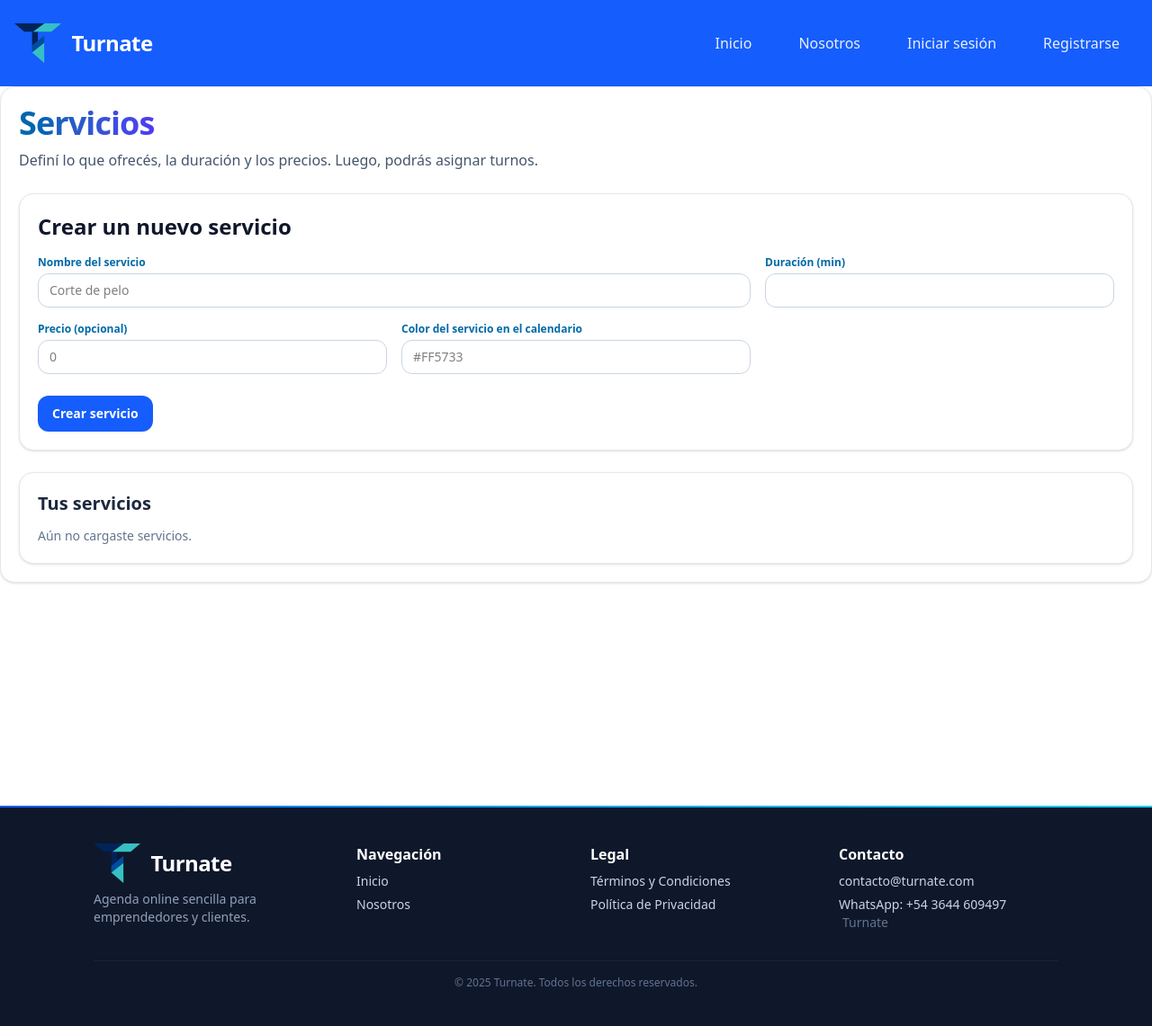
After one commit to Santbo/turnera_django, a Django app: template turnos/templates/servicios.html in a window 1280 px wide. The commit adds this page. Shown: the whole page at 90% size. Run offline with Django 5.2, Linux system fonts and the light colour scheme; the template is opened without the code that fills it, so the values that code supplies are empty; some libraries are stand-ins or nearby versions.

Commit message:
CRUD de servicios, falta color picker y confirmacion de eliminación

```diff
--- a/turnos/templates/horarios.html
+++ b/turnos/templates/horarios.html
@@ -76,7 +76,7 @@
 
           {% comment %} título del día {% endcomment %}
           <div class="flex items-center justify-between mb-2">
-            <div class="font-medium text-slate-900">
+            <div class="text-xl text-slate-900 font-semibold">
               {{ dia_nombre }}
             </div>
           </div>
--- /dev/null
+++ b/turnos/templates/servicios.html
@@ -0,0 +1,175 @@
+{% extends "_base.html" %}
+
+{% block titulo %}Servicios{% endblock titulo %}
+
+{% block contenido %}
+  <div class="rounded-2xl border border-slate-200 bg-white p-5 shadow-sm space-y-6">
+
+    {% comment %} Titulo {% endcomment %}
+      <div class="">
+        <h1 class="text-4xl font-bold inline-block tracking-tight bg-gradient-to-r from-sky-700 to-indigo-600 bg-clip-text text-transparent">
+          Servicios
+        </h1>
+
+        <p class="mt-2 text-sm md:text-base text-slate-600 leading-relaxed">
+          Definí lo que ofrecés, la duración y los precios. Luego, podrás asignar turnos.
+        </p>
+      </div>
+
+    {% comment %} Formulario de creacion edicion {% endcomment %}
+    <div class="rounded-2xl border border-slate-200 bg-white p-5 shadow-sm">
+      <h2 class="text-2xl font-semibold text-slate-900 mb-4">
+        {% if editando %}
+          Editar servicio:
+          <span class="font-normal text-blue-900">{{ servicio_editando.nombre }}</span>
+        {% else %}
+          Crear un nuevo servicio
+        {% endif %}
+      </h2>
+
+      <form method="POST" class="grid grid-cols-1 md:grid-cols-3 gap-4">
+        {% csrf_token %}
+
+        <!-- Nombre -->
+        <div class="md:col-span-2">
+          <label class="block text-xs font-semibold text-sky-700">
+            Nombre del servicio
+          </label>
+          <input
+            type="text"
+            name="nombre"
+            value="{{ form.nombre.value|default_if_none:'' }}"
+            placeholder="Corte de pelo"
+            class="w-full mt-1 rounded-xl border border-slate-300 px-3 py-2 text-sm bg-white focus:ring-2 focus:ring-blue-500"
+            required
+          />
+        </div>
+
+        {% comment %} Duración {% endcomment %}
+        <div>
+          <label class="block text-xs font-semibold text-sky-700">
+            Duración (min)
+          </label>
+          <input
+            type="number"
+            min="5"
+            step="5"
+            name="duracion"
+            value="{{ form.duracion.value|default_if_none:'30' }}"
+            class="w-full mt-1 rounded-xl border border-slate-300 px-3 py-2 text-sm bg-white focus:ring-2 focus:ring-blue-500"
+            required
+          />
+        </div>
+
+        {% comment %} Precio #TODO: Hacer esto igual que como está en registro el opcional {% endcomment %}
+        <div>
+          <label class="block text-xs font-semibold text-sky-700">
+            Precio (opcional)
+          </label>
+          <input
+            type="decimal"
+            step="50"
+            min="0"
+            name="precio"
+            value="{{ form.precio.value|default_if_none:'30' }}"
+            placeholder="0"
+            class="w-full mt-1 rounded-xl border border-slate-300 px-3 py-2 text-sm bg-white focus:ring-2 focus:ring-blue-500"
+          />
+        </div>
+
+        <!-- Color -->
+        <div>
+          <label class="block text-xs font-semibold text-sky-700">
+            {% comment %} #TODO: Ponerle un tooltip sobre para qué es el color este {% endcomment %}
+            Color del servicio en el calendario
+          </label>
+          <input
+            type="text"
+            name="color"
+            value="{{ form.color.value|default_if_none:'' }}"
+            placeholder="#FF5733"
+            class="w-full mt-1 rounded-xl border border-slate-300 px-3 py-2 text-sm bg-white focus:ring-2 focus:ring-blue-500"
+          />
+        </div>
+
+        <!-- Botones -->
+        <div class="md:col-span-2 flex items-end gap-3 mt-2">
+          <button
+            type="submit"
+            class="rounded-xl bg-blue-600 px-4 py-2.5 text-sm font-semibold text-white hover:bg-blue-700"
+          >
+            {% if editando %} Guardar cambios {% else %} Crear servicio {% endif %}
+          </button>
+
+          {% if editando %}
+            <a
+              href="{% url 'turnos:listado_servicios' %}"
+              class="rounded-xl border border-slate-300 bg-white px-4 py-2.5 text-sm font-semibold hover:bg-slate-50"
+            >
+              Cancelar edición
+            </a>
+          {% endif %}
+
+          {% if mensaje %}
+            <span
+              class="text-sm rounded-lg px-3 py-2
+                {% if mensaje_tipo == 'err' %}
+                  bg-red-50 text-red-700 ring-1 ring-red-200
+                {% else %}
+                  bg-emerald-50 text-emerald-700 ring-1 ring-emerald-200
+                {% endif %}"
+            >
+              {{ mensaje }}
+            </span>
+          {% endif %}
+        </div>
+      </form>
+    </div>
+
+    <!-- Lista de servicios -->
+    <div class="rounded-2xl border border-slate-200 bg-white p-5 shadow-sm">
+      <h2 class="text-xl font-semibold mb-3 text-slate-800">Tus servicios</h2>
+
+      {% if servicios|length == 0 %}
+        <div class="text-sm text-slate-500">Aún no cargaste servicios.</div>
+      {% else %}
+        <ul class="divide-y divide-slate-100">
+          {% for s in servicios %}
+          <li class="py-3 flex items-center justify-between gap-3">
+            <div>
+              <p class="font-medium text-slate-900">{{ s.nombre }}</p>
+              <p class="text-xs text-slate-500">
+                {{ s.duracion }} min
+                {% if s.precio %}
+                  · AR$ {{ s.precio }}
+                {% endif %}
+              </p>
+            </div>
+
+            <div class="flex items-center gap-2">
+              <a
+                href="{% url 'turnos:edicion_servicio' s.id %}"
+                class="rounded-xl border border-slate-300 bg-white px-3 py-2 text-sm font-semibold hover:bg-slate-50"
+              >
+                Editar
+              </a>
+
+              <form action="{% url 'turnos:eliminar_servicio' s.id %}" method="POST">
+                {% csrf_token %}
+                <button
+                  type="submit"
+                  class="rounded-xl bg-rose-600 px-3 py-2 text-sm font-semibold text-white hover:bg-rose-700"
+                >
+                  Eliminar
+                </button>
+              </form>
+            </div>
+          </li>
+          {% endfor %}
+        </ul>
+      {% endif %}
+    </div>
+
+  </div>
+
+{% endblock %}
```
Also changed, not shown: turnos/forms.py (+7 -6 lines), turnos/urls.py (+18 -2 lines), turnos/views.py (+90 -20 lines).
